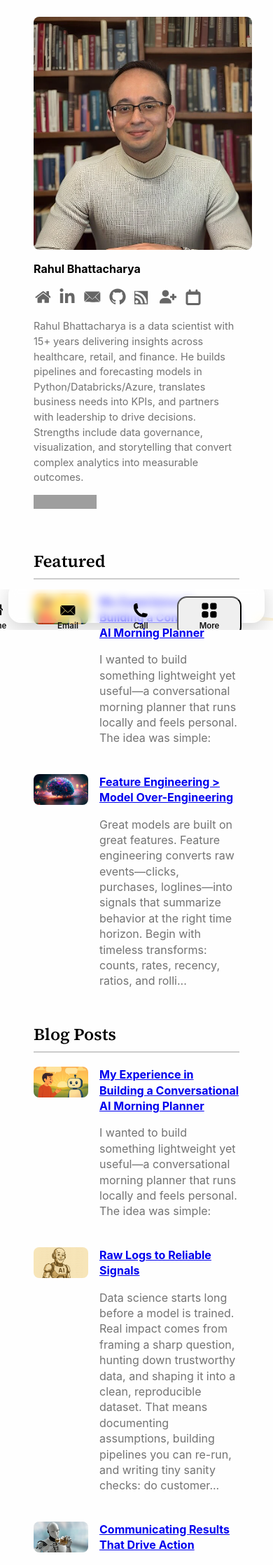
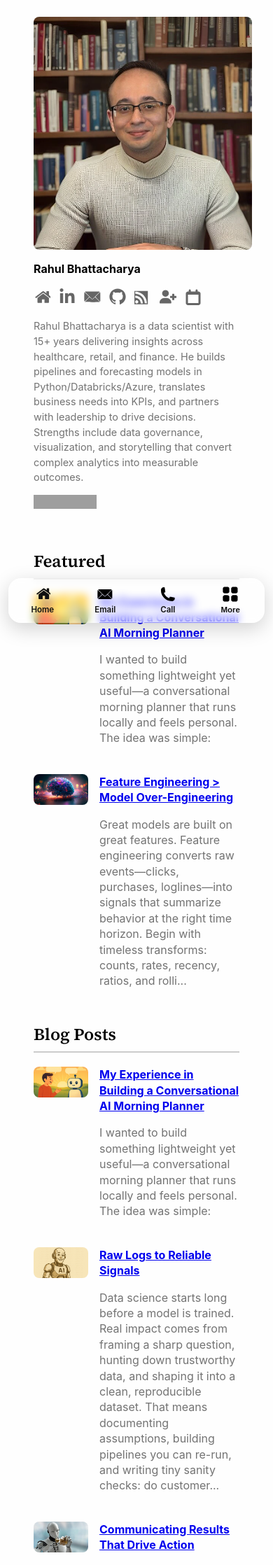
Before and after one commit to RahulBhattacharya1/RahulBhattacharya1.github.io, a Jekyll site: the page built from index.html, in a window 390 px wide. Shown: the top 2236 px of the page at 70% size. Built offline with Jekyll 4.4.1, drawn with Linux system fonts in a browser that asks for light colours; the list of posts is cut into pages by our own code; grey boxes are pictures that could not be loaded.

Commit message:
Update main.scss

```diff
--- a/assets/css/main.scss
+++ b/assets/css/main.scss
@@ -413,6 +413,55 @@ pre {
 [hidden]{display:none!important;}
 
 @media (max-width: 768px) {
+  body{ padding-bottom: calc(84px + env(safe-area-inset-bottom)); }
+
+  .mobile-glassbar{
+    position: fixed; left: 0; right: 0; bottom: 0;
+    z-index: 10010;
+    display: flex; align-items: center; justify-content: center;
+    padding: 10px max(16px, env(safe-area-inset-left)) calc(10px + env(safe-area-inset-bottom)) max(16px, env(safe-area-inset-right));
+    pointer-events: none; /* sheet effect container */
+  }
+
+  .mobile-glassbar::before{
+    content:""; position: absolute; left: 12px; right: 12px; bottom: calc(10px + env(safe-area-inset-bottom));
+    height: 64px; border-radius: 18px;
+    background: rgba(255,255,255,.4);  /* set transparency */
+    backdrop-filter: saturate(180%) blur(6px);
+    -webkit-backdrop-filter: saturate(180%) blur(6px);
+    box-shadow: 0 8px 28px rgba(0,0,0,.18);
+    pointer-events: none;
+  }
+
+  .mobile-glassbar .bar-btn{
+    pointer-events: auto;
+    -webkit-appearance: none; appearance: none; border: 0; background: none;
+    flex: 1 1 0; min-width: 0;
+    position: relative; z-index: 1;
+    height: 64px; margin: 0 6px;
+    border-radius: 14px;
+    display: inline-flex; flex-direction: column;
+    align-items: center; justify-content: center; gap: 6px;
+    text-decoration: none; color: #111;
+    font-size: 11.5px; font-weight: 600; line-height: 1;
+    padding: 0 6px;
+    transition: transform .08s ease, background .15s ease, color .15s ease, box-shadow .15s ease;
+  }
+  .mobile-glassbar .bar-btn:link,
+  .mobile-glassbar .bar-btn:visited{ color:#111; text-decoration:none; }
+  .mobile-glassbar .bar-btn:hover{ background: rgba(255,255,255,.6); }
+  .mobile-glassbar .bar-btn:active{ transform: translateY(1px); }
+
+  .mobile-glassbar .bar-btn svg{
+    width: 22px; height: 22px; display:block; fill: currentColor;
+  }
+
+  /* Active tab “pill” */
+  .mobile-glassbar .bar-btn.is-active{
+    color: #f97316; /* orange */
+    background: #fff;
+    box-shadow: 0 6px 16px rgba(0,0,0,.12);
+  }
 
   /* Posts overlay sheet (unchanged functionality, prettier) */
   .posts-overlay{ position: fixed; inset:0; background: rgba(0,0,0,.35); z-index: 10020; }
@@ -445,119 +494,37 @@ pre {
   }
 }
 
+/* Hide the bar on large screens */
+@media (min-width: 1024px){ .mobile-glassbar{ display:none; } }
+
+@media (max-width: 768px) {
+  /* wave container matches your glass pill bounds */
+  .mobile-glassbar .bar-wave{
+    position: fixed;
+    left: 12px; right: 12px;
+    bottom: calc(10px + env(safe-area-inset-bottom));
+    height: 64px;
+    border-radius: 18px;
+    overflow: hidden;
+    pointer-events: none;
+    opacity: 0;
+    transition: opacity .2s ease;
+    z-index: 10011; /* just above the pill */
+  }
+  .mobile-glassbar.is-waving .bar-wave{ opacity: 1; }
+
+  .mobile-glassbar .bar-wave svg{
+    position: absolute; inset: 0;
+    width: 220%; /* wider so the wave can sweep */
+    height: 100%;
+    transform: translateX(-110%); /* start off-screen left */
+  }
+  .mobile-glassbar.is-waving .bar-wave svg{
+    animation: wave-sweep 900ms ease-out forwards;
+  }
+
   @keyframes wave-sweep {
     from { transform: translateX(-110%); }
     to   { transform: translateX(0%); }
   }
-
-/* ===========================
-   Mobile Bottom Bar — FINAL
-   =========================== */
-
-:root{
-  --bar-height: 64px;
-  --bar-radius: 18px;
-  --tabs-width: 92px;    /* fixed tile width prevents drift */
-  --tabs-gap: 12px;
 }
-@media (max-width: 768px){ :root{ --bar-height: 58px; } }
-
-/* keep content from sliding under the fixed bar */
-@media (max-width: 768px){
-  body{ padding-bottom: calc(var(--bar-height) + 20px + env(safe-area-inset-bottom)); }
-  .site-footer{ padding-bottom: calc(var(--bar-height) + 20px + env(safe-area-inset-bottom)); }
-  .tab-labels{ display:none !important; } /* hides the duplicate labels block */
-}
-
-/* Common layout for both bars (down = .mobile-glassbar, up = .bottom-nav.bottom-nav--up) */
-@media (max-width: 768px){
-  .mobile-glassbar,
-  .bottom-nav{
-    position: fixed; left:0; right:0; bottom:0;
-    z-index: 10020;
-    box-sizing: border-box;
-    display: grid;
-    grid-auto-flow: column;
-    grid-auto-columns: var(--tabs-width);
-    justify-content: center;
-    align-items: center;
-    gap: var(--tabs-gap);
-    height: calc(var(--bar-height) + env(safe-area-inset-bottom));
-    padding: 10px max(16px, env(safe-area-inset-left))
-             calc(10px + env(safe-area-inset-bottom))
-             max(16px, env(safe-area-inset-right));
-    margin: 0;
-    color: #111;
-    background: transparent;
-    pointer-events: auto;
-    transform: none !important;
-    overflow: hidden; /* keep everything inside the pill */
-  }
-
-  /* Single glass “pill” behind buttons */
-  .mobile-glassbar::before,
-  .bottom-nav::before{
-    content:"";
-    position:absolute; left:12px; right:12px;
-    bottom: calc(10px + env(safe-area-inset-bottom));
-    height: var(--bar-height);
-    border-radius: var(--bar-radius);
-    background: rgba(255,255,255,.4);
-    backdrop-filter: saturate(180%) blur(6px);
-    -webkit-backdrop-filter: saturate(180%) blur(6px);
-    box-shadow: 0 8px 28px rgba(0,0,0,.18);
-    pointer-events:none;
-    z-index:0;
-  }
-
-  /* Buttons */
-  .mobile-glassbar .bar-btn,
-  .bottom-nav .bar-btn{
-    position: relative; z-index: 1;
-    display: inline-flex;
-    width: 100%; height: var(--bar-height);
-    flex-direction: column; align-items: center; justify-content: center;
-    gap: 6px; padding: 0 6px;
-    border-radius: 14px;
-    text-decoration: none; color: inherit; text-align: center;
-    font: 600 11.5px/1 -apple-system, BlinkMacSystemFont, "Segoe UI", Roboto, Arial, sans-serif;
-    -webkit-tap-highlight-color: transparent;
-    white-space: nowrap;
-  }
-  .mobile-glassbar .bar-btn span,
-  .bottom-nav .bar-btn span{ display:block; line-height: 1; }
-  .mobile-glassbar .bar-btn svg,
-  .bottom-nav .bar-btn svg{ width:22px; height:22px; display:block; fill: currentColor; }
-
-  /* Optional active state */
-  .mobile-glassbar .bar-btn.is-active,
-  .bottom-nav .bar-btn.is-active{
-    background:#fff; color:#f97316;
-    box-shadow:0 6px 16px rgba(0,0,0,.12);
-  }
-
-  /* Strict visibility control (never stack two bars) */
-  .mobile-glassbar{ display: grid; }         /* DOWN bar shown by default */
-  .bottom-nav{ display: none; }              /* UP bar hidden by default */
-  .bottom-nav--up{ display: none; }
-
-  .is-scrolling-down .mobile-glassbar{ display: grid !important; }
-  .is-scrolling-down .bottom-nav,
-  .is-scrolling-down .bottom-nav--up{ display: none !important; }
-
-  .is-scrolling-up .mobile-glassbar{ display: none !important; }
-  .is-scrolling-up .bottom-nav{ display: grid !important; }
-  .is-scrolling-up .bottom-nav--up{ display: grid !important; }
-
-  @media (prefers-reduced-transparency: reduce){
-    .mobile-glassbar::before, .bottom-nav::before{
-      background: rgba(255,255,255,0.92);
-      backdrop-filter: none; -webkit-backdrop-filter: none;
-    }
-  }
-}
-
-/* Hide on large screens */
-@media (min-width: 1024px){
-  .mobile-glassbar, .bottom-nav{ display:none !important; }
-}
```
